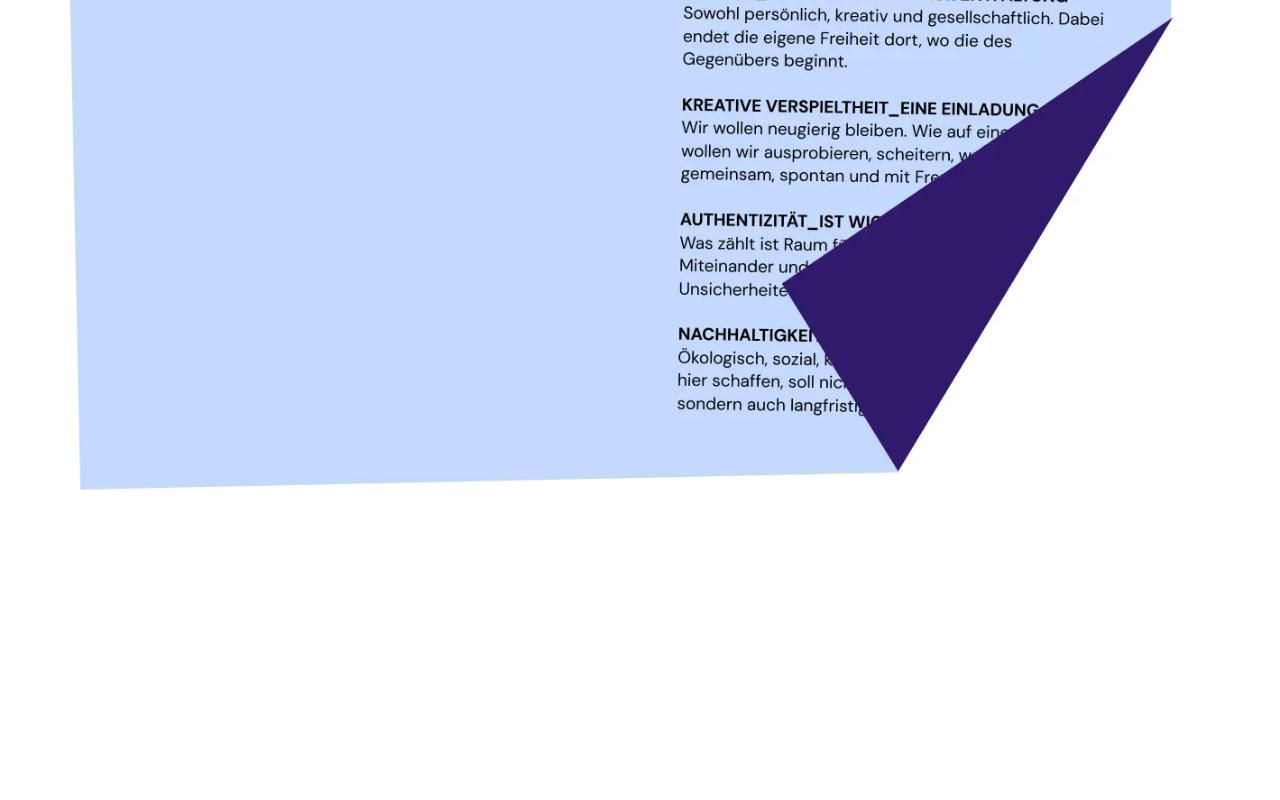
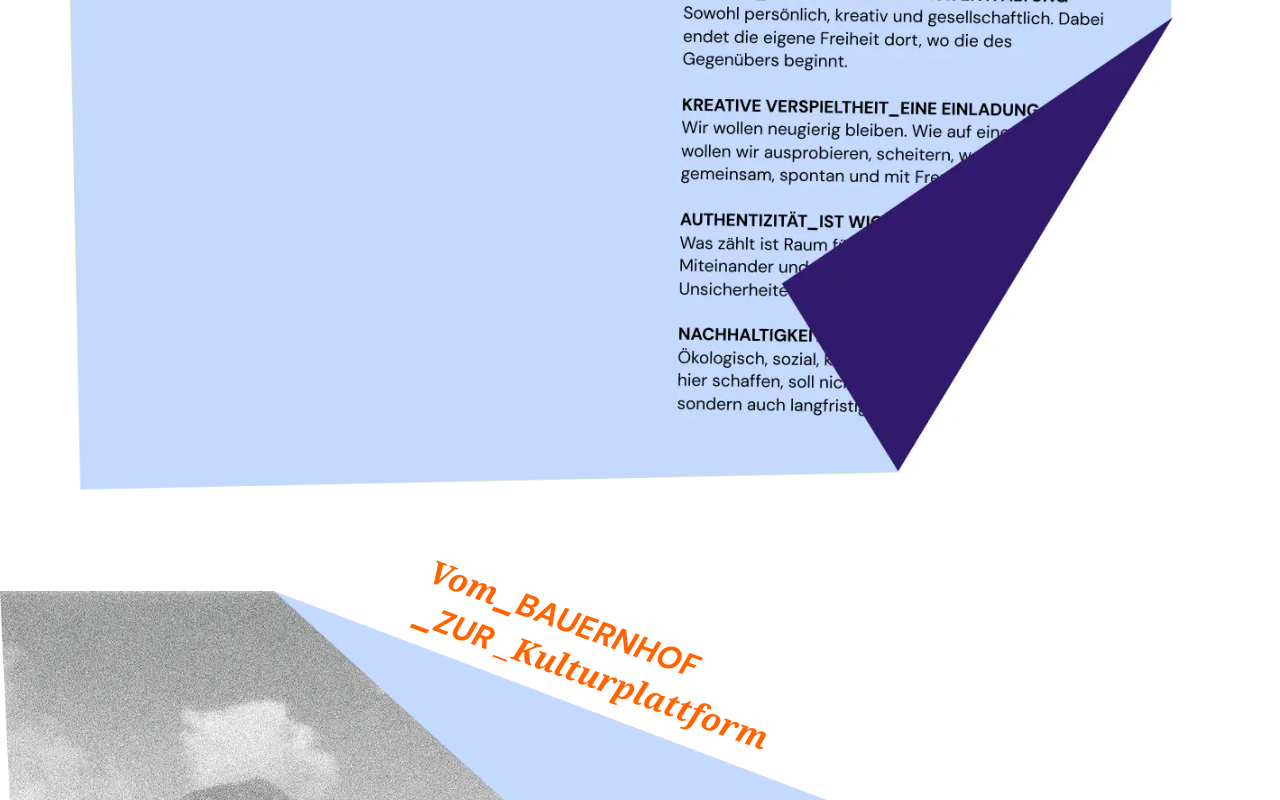
Before and after one commit to Knolldeboll/Pembau, a React (Vite) app in the folder pembau/: page /About in a window 1280 px wide. Shown: the part 2000-2800 px from the top of the page. Before the commit the page ends 2527 px from the top, so only its background shows below. Built offline with nearby package versions, Linux system fonts and the light colour scheme.

Commit message:
about neuer frame

```diff
--- a/pembau/src/About.tsx
+++ b/pembau/src/About.tsx
@@ -9,6 +9,7 @@ import LeitbildCollapsedImg from "./assets/about/leitbildwertebrtl.webp";
 import StartImg from "./assets/about/neu für start.webp"
 import StartCollapsedImg from "./assets/about/neu für start br.webp";
 import ImageFrameJPG from "./Components/ImageFrameJPG";
+import Foot from "./menu/Foot";
 
 const About = () => {
 
@@ -51,6 +52,22 @@ const About = () => {
                 <ImageFrameJPG collapsedImg={LeitbildCollapsedImg} uncollapsedImg={LeitbildImg}></ImageFrameJPG>
             </div>
 
+            <div id="geschichte" style={{
+                display: "flex",
+                flexDirection: "row",
+                marginTop: "5vw"
+            }}>
+
+                <ImageFrameJPG collapsedImg={GeschichteCollapsedImg} uncollapsedImg={GeschichteImg}></ImageFrameJPG>
+                <p className="h1serif" style={{ transform: " translateX(-33vw) translateY(0vw) rotate(20deg)", minWidth: "35vw", height: "fit-content" }}>Vom<span className="dmsans700orange">_BAUERNHOF<br />_ZUR </span>_Kulturplattform</p>
+
+
+            </div>
+
+
+            <div id="foot">
+                <Foot></Foot>
+            </div>
         </div>
     )
 
--- a/pembau/src/Customframes/TextFrameAussicht.tsx
+++ b/pembau/src/Customframes/TextFrameAussicht.tsx
@@ -1,13 +1,14 @@
+import { useNavigate } from "react-router";
 import TextButton from "../Components/TextButton";
 
 const TextFrameAussicht = () => {
 
-
+    const navigate = useNavigate();
     return (
         <div>
             <h2 className="headline">PEMBAU<span className="span">_eine_gute_Aussicht</span>_FÜR_INNSBRUCK</h2>
             <p className="paragraph">Als Kunst- und Kulturplattform versteht sich der Pembau als ein Ort, der neuen Raum für kreative Entfaltung und gemeinsames Experimentieren bietet.Ziel ist es, mit dem Pembau einen lebendigen Ort der Begegnung zu erschaffen, an dem sich Kultur, Bildung, Gemeinschaft und Individuum im Zusammenspiel von alpin-urbanem Leben und naturnaher Harmonie entfalten können.</p>
-            <TextButton text="MEHR_ERFAHREN" onClick={() => { console.log("mehr erfahren Aussicht TODO") }}></TextButton>
+            <TextButton text="MEHR_ERFAHREN" onClick={() => { navigate("/About") }}></TextButton>
         </div>
     )
 }
--- a/pembau/src/menu/Head.tsx
+++ b/pembau/src/menu/Head.tsx
@@ -1,6 +1,7 @@
 //import React from "react";
 //import { BurgerIcon } from "./BurgerIcon";
 //import { LogoIcon } from "./LogoIcon";
+import { useNavigate } from "react-router";
 import { useMainStore } from "../stores/MainStore";
 import "../style.css";
 //import { Burger } from "./Burger";
@@ -20,7 +21,7 @@ export const Head = ({ currentPage }: HeadProps) => {
 
 
 
-
+  const navigate = useNavigate();
   const toggleMenuOpen = useMainStore((state) => (state.toggleMenuOpen));
 
 
@@ -39,7 +40,7 @@ export const Head = ({ currentPage }: HeadProps) => {
 
       >
 
-        <svg className="icon" onClick={() => console.log("clickcik")} viewBox="0 0 97 87" fill="none" xmlns="http://www.w3.org/2000/svg">
+        <svg className="icon" onClick={() => navigate("/Pembau/")} viewBox="0 0 97 87" fill="none" xmlns="http://www.w3.org/2000/svg">
           <path d="M6.92857 18.5328V5.71563H23.0365V11.5473L6.92857 18.5328ZM29.9641 0H0V40.4144H6.92857V24.4794L29.9651 15.415V0H29.9641Z" />
           <path d="M40.1866 18.5908V5.94662H55.6016V11.1423L40.1866 18.5898V18.5908ZM61.3752 0H34.2979V40.4144H61.3752V34.4678H40.1866V24.4794L61.3752 15.299V0Z" />
           <path d="M97 0H65.072V40.3564H70.9896V5.83164H78.0777V40.3564H83.8772L83.8192 5.83164H91.0244L91.0834 40.3564H97V0Z" />
--- a/pembau/src/menu/Menu.tsx
+++ b/pembau/src/menu/Menu.tsx
@@ -1,10 +1,9 @@
-import { Link, useNavigate } from "react-router";
+import { Link } from "react-router";
 
 // TODO: Durch React-router-links austauschen wenn Links da.
 
 const Menu = () => {
 
-    const navigate = useNavigate();
     return (
 
         <div style={{ display: "flex", flexDirection: "column", gap: "10%", marginTop: "30%", marginLeft: "10%" }}>
--- a/pembau/src/style.css
+++ b/pembau/src/style.css
@@ -58,6 +58,18 @@ html {
 
 }
 
+a {
+  text-decoration-line: none;
+}
+
+.h1serif {
+  font-family: "Noto Serif";
+  font-weight: 700;
+  font-style: italic;
+  font-size: 2.5vw;
+  color: #FF6400;
+
+}
 
 .h2 {
   font-family: "DM Sans";
@@ -71,6 +83,13 @@ html {
   font-weight: 700;
   font-size: 2.2vw;
   color: black;
+}
+
+.dmsans700orange {
+  font-family: "DM Sans";
+  font-weight: 700;
+  font-size: 2.5vw;
+  color: #FF6400;
 }
 
 .m10t {
```
Also changed, not shown: pembau/src/Customframes/TextFrameGeschichte.tsx (added, +8 -0 lines), pembau/src/Customframes/ImageFrameGeschichte.tsx (added).
